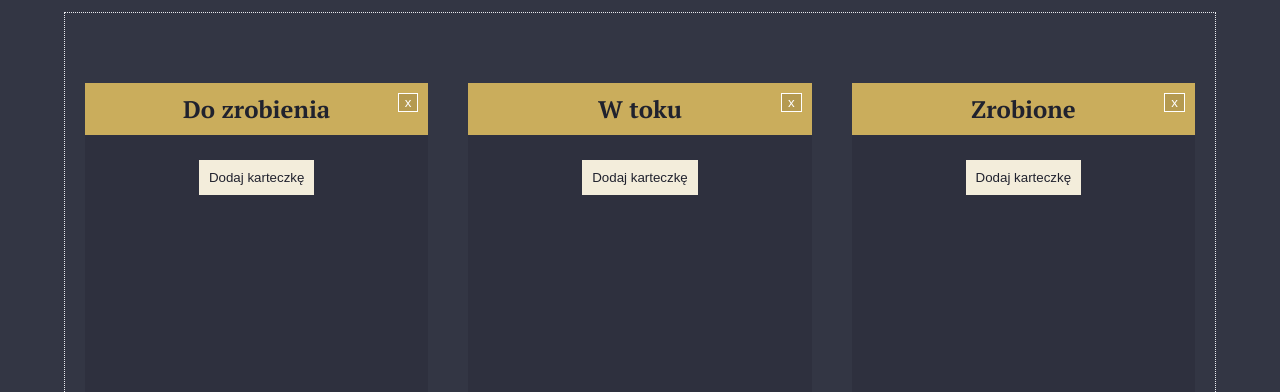
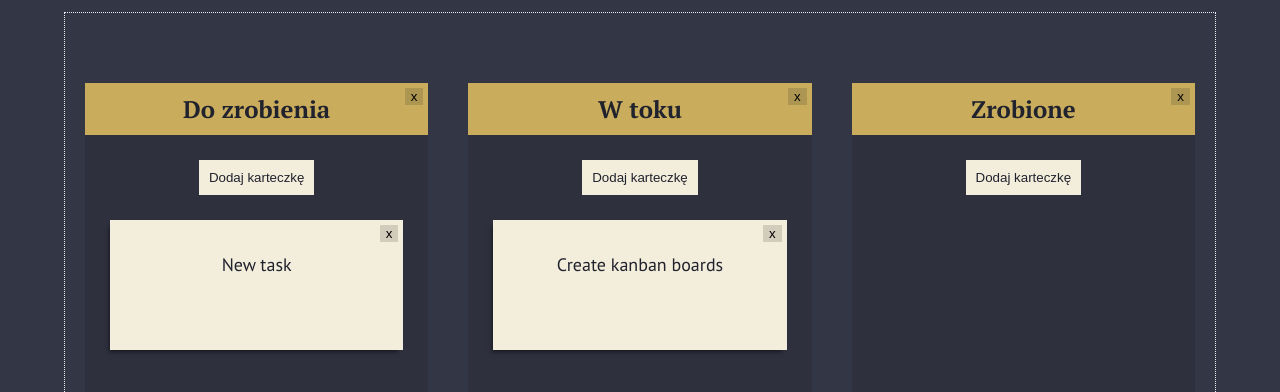
Before and after one commit to KatarzynaSkotnicka/kanban, a plain HTML site: page index.html in a window 1280 px wide. Shown: the part 138-530 px from the top of the page. Drawn offline with nearby package versions, Linux system fonts and the light colour scheme.

Commit message:
Fix delete buttons

```diff
--- a/script.js
+++ b/script.js
@@ -69,7 +69,7 @@ function Card(description) {
     // CREATING THE BLOCKS
     var $card = $('<li>').addClass('card');
     var $cardDescription = $('<p>').addClass('card-description').text(self.description);
-    var $cardDelete = $('<button>').addClass('btn-delete').text('x');
+    var $cardDelete = $('<button>').addClass('btn-card-delete').text('x');
 
     // BINDING TO CLICK EVENT
     $cardDelete.click(function(){
@@ -126,8 +126,8 @@ board.addColumn(doingColumn);
 board.addColumn(doneColumn);
 
 // CREATING CARDS
-// var card1 = new Card('New task');
-// var card2 = new Card('Create kanban boards');
+var card1 = new Card('New task');
+var card2 = new Card('Create kanban boards');
 
 // ADDING CARDS TO COLUMNS
 todoColumn.addCard(card1);
--- a/style.css
+++ b/style.css
@@ -55,18 +55,31 @@ body {
 	margin: 0;
 }
 
-.column-container .column .btn-delete {
+
+  .btn-delete {
 	position: absolute;
-	top: 10px;
-	right: 10px;
-	color: #fff;
-	background-color: #b59a50;
-	border: 1px solid white;
+	top: 5px;
+	right: 5px;
+	color: black;
+	background-color: #AD9552;
+	border: none;
 	cursor: pointer;
   }
 
 
 /*card*/
+
+
+.btn-card-delete {
+	position: absolute;
+	top: 5px;
+	right: 5px;
+	color: black;
+	background-color: #D1CCBC;
+	border: none;
+	cursor: pointer;
+  }
+
   .column-container .column .add-card {
 	color: black;
 	background-color: #f3eddb;
@@ -77,8 +90,8 @@ body {
 	color: #20222e;
 }
 
-
 .column-container .column-card-list li {
+	position: relative;
 	list-style-type: none;
 	background-color: #f3eddb;
 	margin: 25px;
@@ -88,4 +101,15 @@ body {
 	color: #20222e;
 	font-size: 18px;
 	padding: 15px;
+	cursor: pointer;
   }
+
+.column-card-list {
+	padding: 0;
+	min-height: 200px;
+}
+
+.card-placeholder {
+	background: none;
+	border: 1px dotted #f3eddb ;
+}
```
